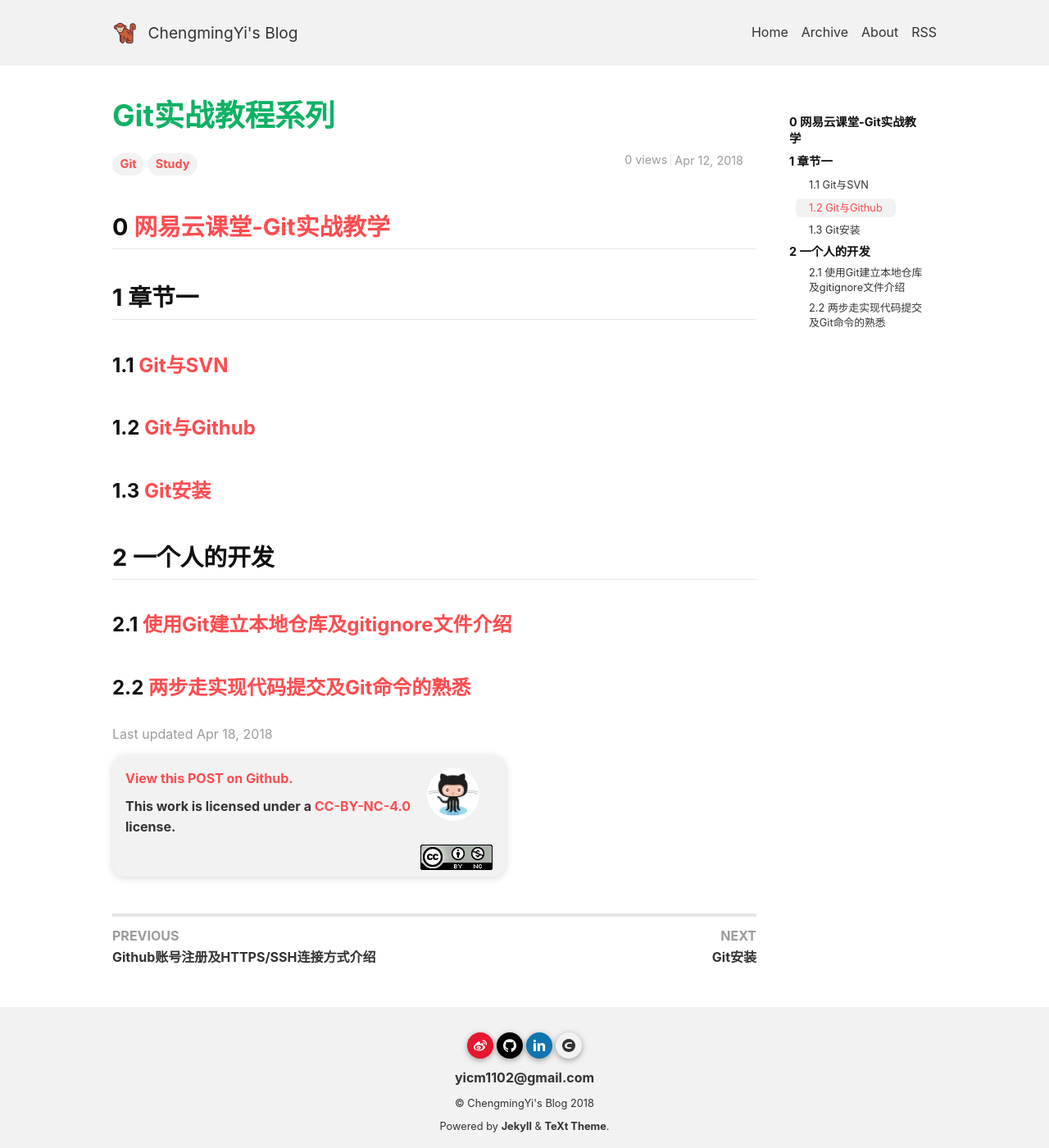
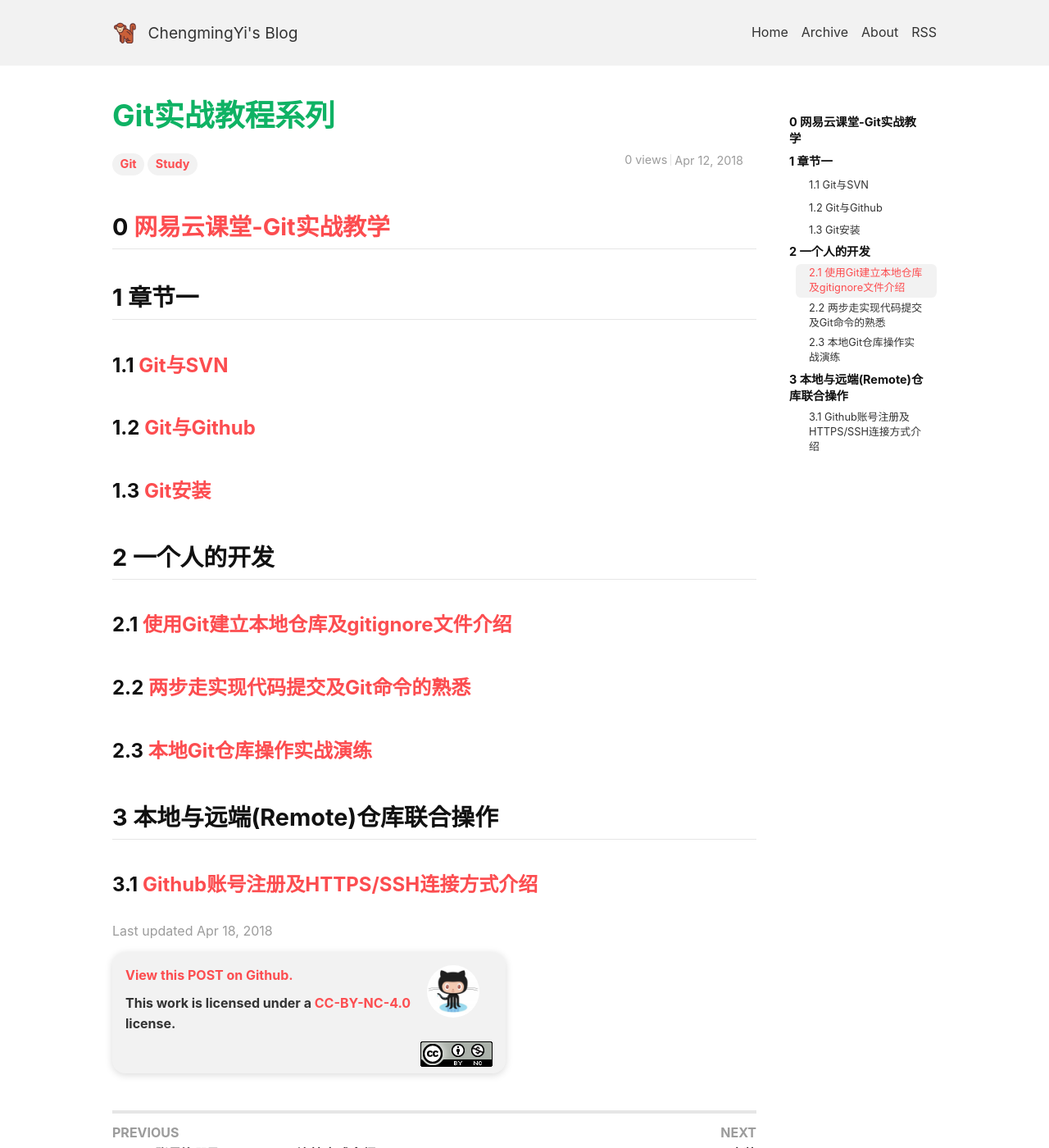
Before and after one commit to yicm/yicm.github.io, a Jekyll site: the page built from _posts/2018-04-12-Git-Practical-tutorial.md, in a window 1280 px wide and 1400 px high. Shown: the whole window at 82% size. Built offline with Jekyll 4.4.1, drawn with Linux system fonts in a browser that asks for light colours; nearby versions of some CDN libraries; comment, search, counter and statistics services are not loaded; some of the changed lines change nothing that is shown.

Commit message:
Add a new blog

````diff
--- a/_posts/2018-04-12-Git-Practical-tutorial.md
+++ b/_posts/2018-04-12-Git-Practical-tutorial.md
@@ -24,3 +24,9 @@
 ### 2.1 [使用Git建立本地仓库及gitignore文件介绍](https://yicm.github.io/blog/2018/04/18/Create-a-Local-Project-with-Git.html)
 
 ### 2.2 [两步走实现代码提交及Git命令的熟悉](https://yicm.github.io/blog/2018/04/18/Git-commit-and-Skillful-Git-Commands.html)
+
+### 2.3 [本地Git仓库操作实战演练](https://yicm.github.io/blog/2018/04/19/Local-Git-Repository-Operations-Combat-Exercise.html)
+
+## 3 本地与远端(Remote)仓库联合操作
+
+### 3.1 [Github账号注册及HTTPS/SSH连接方式介绍](https://yicm.github.io/blog/2018/04/17/Github-Rigister.html)
--- /dev/null
+++ b/_posts/2018-04-19-Local-Git-Repository-Operations-Combat-Exercise.md
@@ -0,0 +1,46 @@
+---
+layout: post
+title:  本地Git仓库操作实战演练
+key: 1009
+top: false
+tags: Git
+category: blog
+date: 2018-04-19 9:12:00 +08:00
+modify_date: 2018-04-19 9:12:00 +08:00
+---
+
+&emsp;&emsp;这一篇主要为实操演练，具体内容要结合视频来学习。
+
+## Git
+
+```
+$ git clone
+$ git init
+$ git status
+$ git log
+$ git checkout
+$ git remote
+$ git branch
+$ git diff
+$ git reset
+$ git mv
+$ git rm
+```
+
+## Git gitignore
+
+```bash
+# 过滤掉txt结尾文件和文件夹
+*.txt
+# 重新去除过滤掉txt结尾文件或文件夹
+!*.txt
+
+# 过滤掉当前目录的foo文件夹，而不过滤子目录中含有foo的文件夹
+/foo
+# 过滤掉build目录下所有的文件和文件夹
+build/*
+# 过滤掉所有test目录
+test/
+# 过滤掉所有test目录和test文件
+test
+```
````
